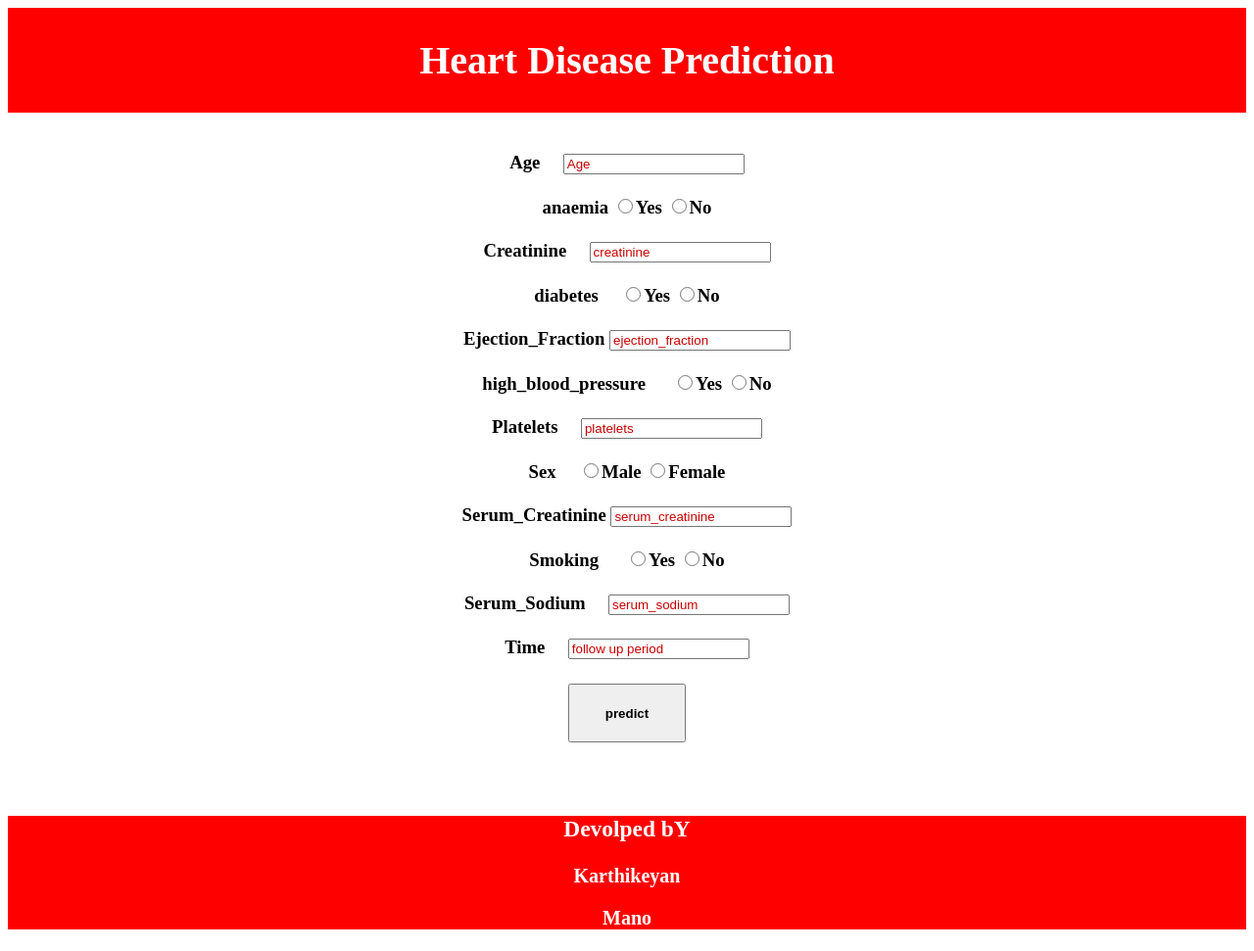
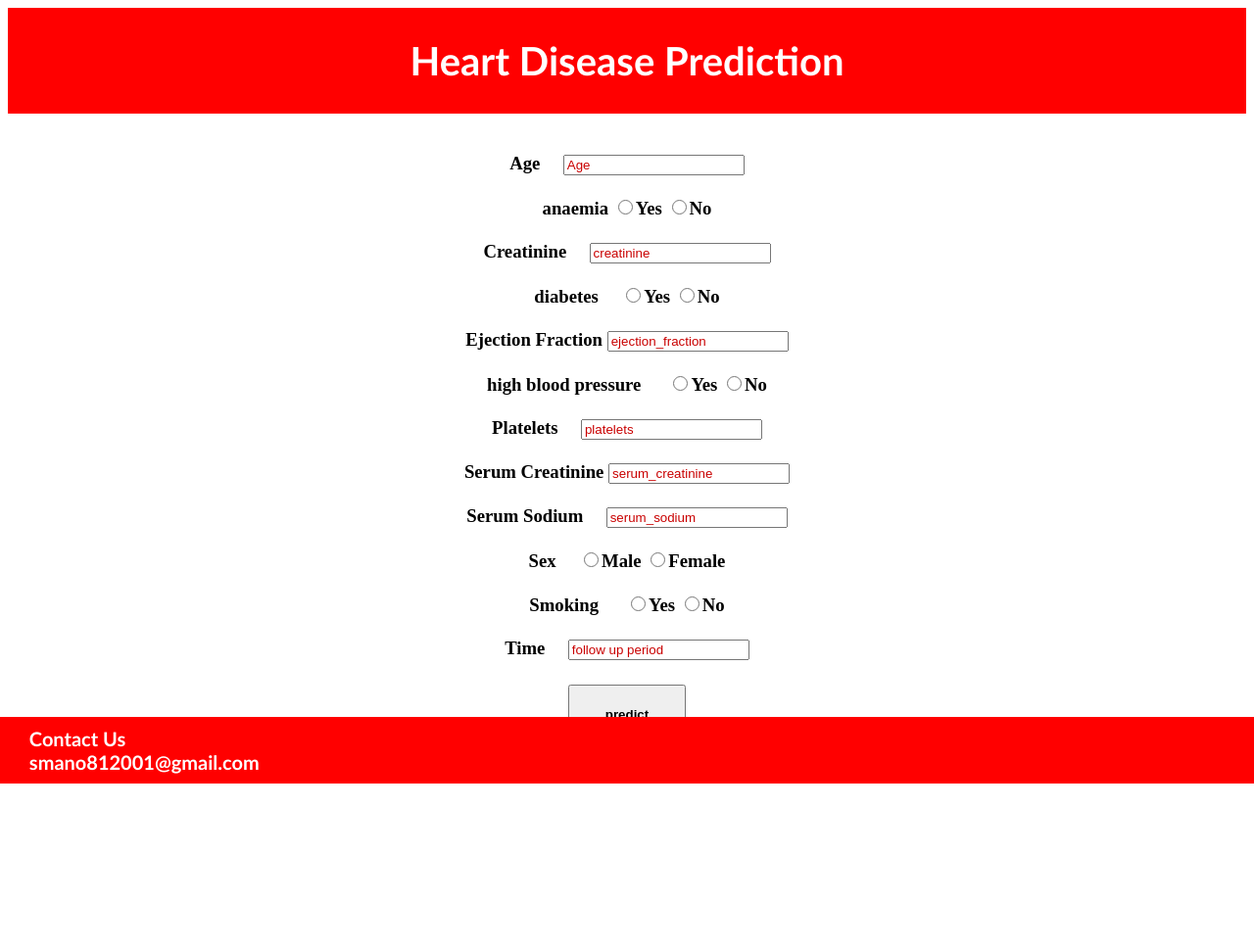
Before and after one commit to Mano181/HeartDisease, a Flask app: page / in a window 1280 px wide. Shown: the whole page at 98% size. After the commit the page ends 800 px from the top, so only its background shows below. Run offline with Flask 2, Linux system fonts and the light colour scheme; parts of the project's set-up code (start-up, migrations or seed data) failed here and were passed over.

Commit message:
Add files via upload

```diff
--- a/templates/frontpage.html
+++ b/templates/frontpage.html
@@ -9,9 +9,6 @@ body {
   color: black;
   background-size: cover ;
   text-color:blue;
-
-
-
 
 }
 button[type="submit"]{
@@ -31,16 +28,21 @@ color: #c90000;
   background: red;
   color: white;
   font-size: 20px;
+  font-family:calibri;
 }
 .footer {
+	position: fixed;
    left: 0;
    bottom: 0;
    width: 100%;
    background-color: red;
    color: white;
-   text-align: center;
    font-size: 20px;
+   padding: 10px;
+   font-family:calibri;
 }
+
+
 </style>
 </head>
 
@@ -49,7 +51,7 @@ color: #c90000;
   <h1>Heart Disease Prediction</h1>
 
 </div>
-<form  action="{{url_for('predict')}}" method="POST">
+<form method="POST" action="{{url_for('predict')}}">
 <h3>
 <center>
 <br>
@@ -66,41 +68,42 @@ diabetes&emsp;
  <input type="radio" id="Yes" name="diabetes" value=1 required="required"><label for="diabetes">Yes</label>
 <input type="radio" id="No" name="diabetes" value=0 required="required"><label for="diabetes">No</label>
 <br><br>
-Ejection_Fraction
+Ejection Fraction
 <input type="text" name="ejection_fraction" placeholder="ejection_fraction" required="required"/>
 <br><br>
-high_blood_pressure &emsp;
+high blood pressure &emsp;
  <input type="radio" id="Yes" name="high_blood_pressure" value=1 required="required"><label for="high_blood_pressure">Yes</label>
 <input type="radio" id="No" name="high_blood_pressure" value=0 required="required"><label for="high_blood_pressure">No</label>
 <br><br>
 Platelets&emsp;
 <input type="text" name="platelets" placeholder="platelets" required="required"/><br>
-<br>Sex&emsp;
+<br>
+Serum Creatinine
+<input type="text" name="serum_creatinine" placeholder="serum_creatinine" required="required"/>
+<br><br>
+Serum Sodium&emsp;
+<input type="text" name="serum_sodium" placeholder="serum_sodium" required="required"/>
+</br>
+<br>
+Sex&emsp;
  <input type="radio" id="Yes" name="sex" value=1 required="required"><label for="sex">Male</label>
 <input type="radio" id="No" name="sex" value=0 required="required"><label for="sex">Female</label>
 <br><br>
-Serum_Creatinine
-<input type="text" name="serum_creatinine" placeholder="serum_creatinine" required="required"/>
-<br><br>
+
  Smoking &emsp;
  <input type="radio" id="Yes" name="smoking" value=1 required="required"><label for="smoking">Yes</label>
 <input type="radio" id="No" name="smoking" value=0 required="required"><label for="smoking">No</label>
 <br><br>
-Serum_Sodium&emsp;
-<input type="text" name="serum_sodium" placeholder="serum_sodium" required="required"/>
-</br>
-<br>
+
 Time&emsp;
 <input type="text" name="time" placeholder="follow up period" required="required"/></br>
-<center>
 
 <b><h1><button type="submit"><b>predict</b></button></h1>
 </form>
-<h3 style="color:brown;">&emsp;{{prediction_text}}<h3>
+</center>
 <div class="footer">
-  <h3>Devolped bY </h3>
-  <p>Karthikeyan<p>
-  Mano
+&emsp; Contact Us<br>
+&emsp; smano812001@gmail.com<br>
 
 </div>
 </body>
```
